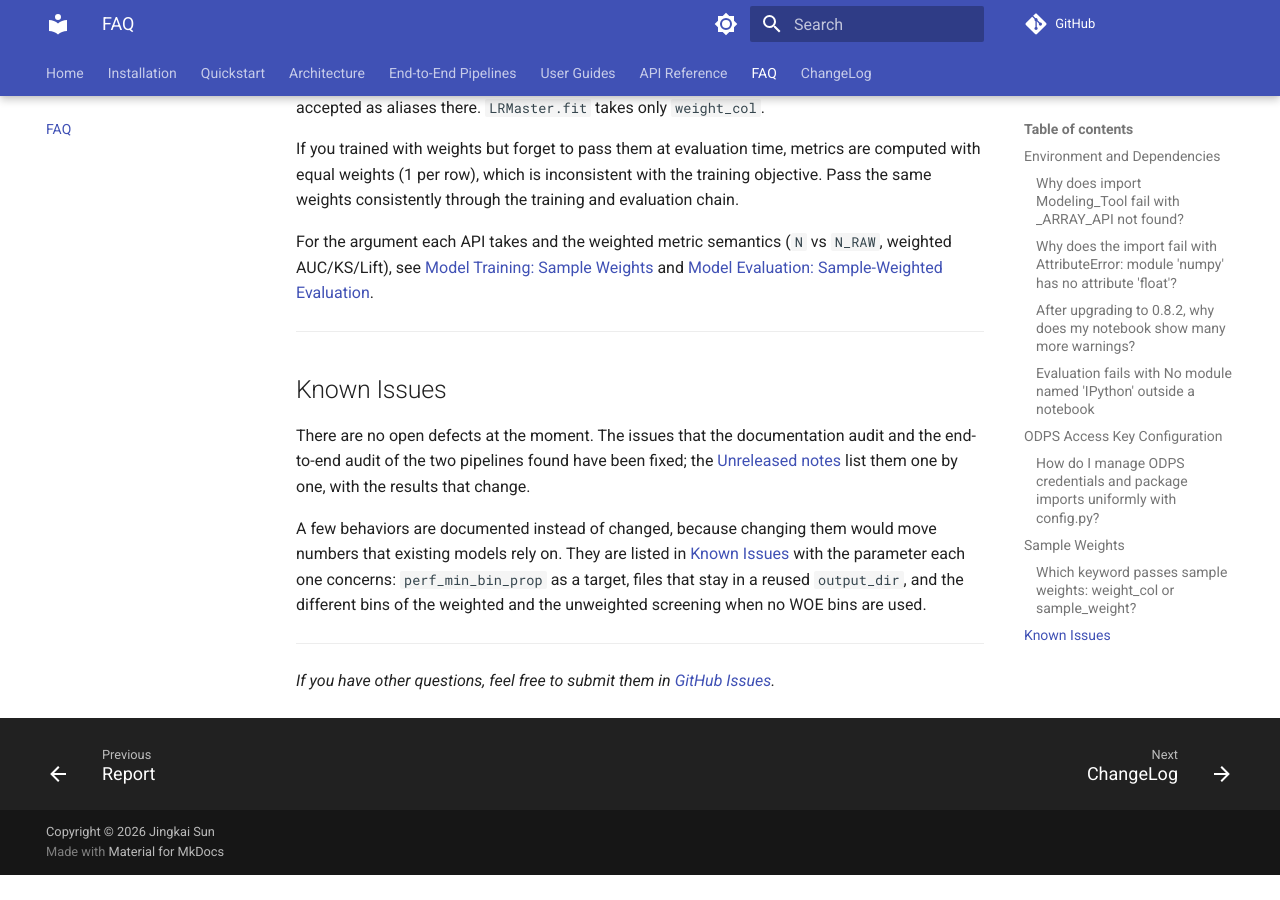
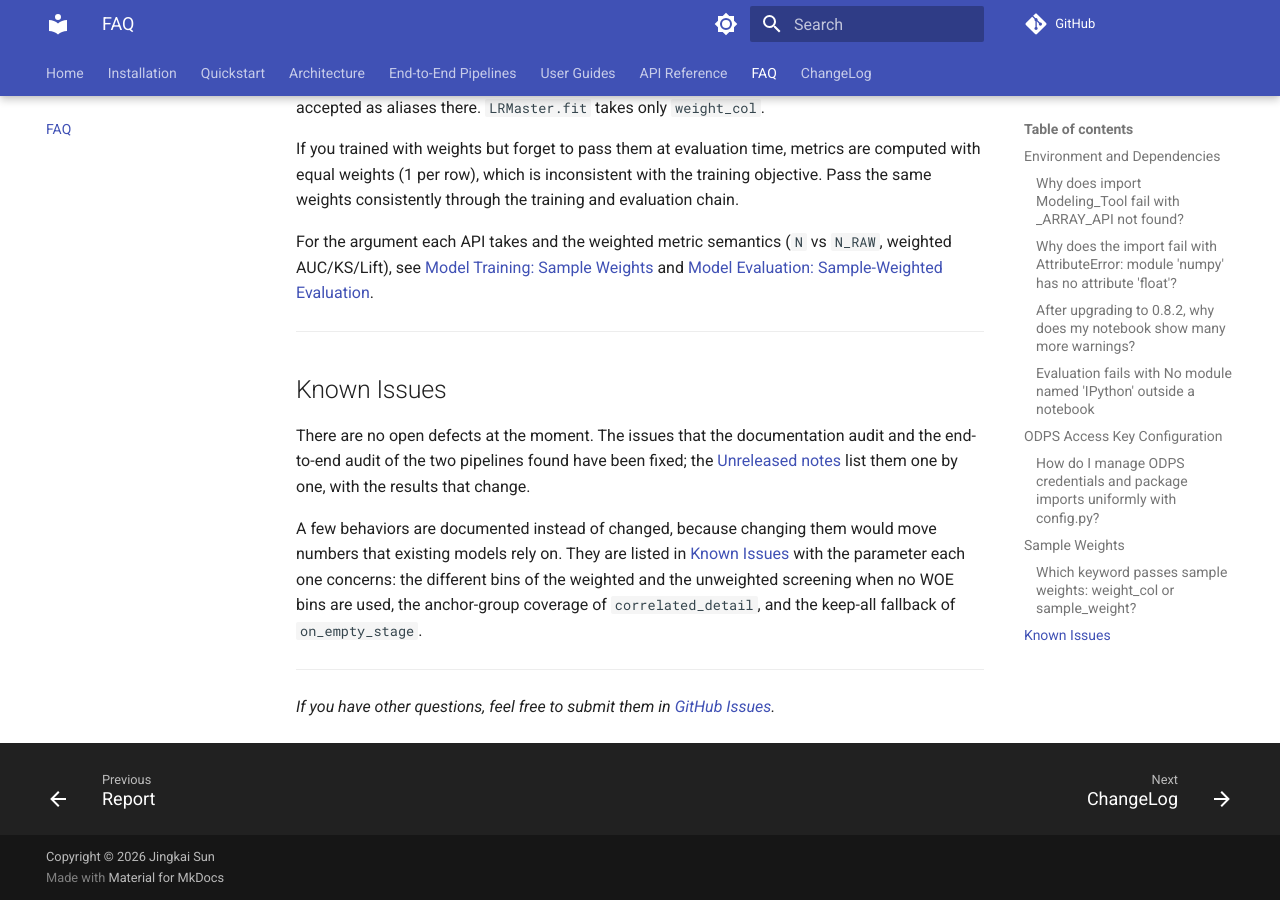
Before and after one commit to Kyle-J-Sun/SuperModelingFactory_doc, an MkDocs documentation site: the page built from docs/faq.md, in a window 1280 px wide and 900 px high, scrolled down 10229 px. Built offline with MkDocs 1.6.1 and Material for MkDocs 9.7.7, drawn with Linux system fonts in a browser that asks for light colours; comment, search, counter and statistics services are not loaded; before the commit the page ends 11104 px from its top, so only the background shows below that.

Commit message:
docs: evaluation min_bin_prop on both paths; clean_output_dir
perf_min_bin_prop and evaluator min_bin_prop rows, output_dir / clean_output_dir rows of both pipelines, two changelog
rows and the results that change; the two known issues are gone; FAQ.

Co-Authored-By: Claude Opus 5.5 <noreply@anthropic.com>
Claude-Session: https://claude.ai/code/session_01QhWkFn8EeZV7rvRHV85fAy

```diff
--- a/docs/faq.md
+++ b/docs/faq.md
@@ -427,7 +427,7 @@ For the argument each API takes and the weighted metric semantics (`N` vs `N_RAW
 
 There are no open defects at the moment. The issues that the documentation audit and the end-to-end audit of the two pipelines found have been fixed; the [Unreleased notes](changelog/unreleased.md) list them one by one, with the results that change.
 
-A few behaviors are documented instead of changed, because changing them would move numbers that existing models rely on. They are listed in [Known Issues](changelog/unreleased.md#6-known-issues) with the parameter each one concerns: `perf_min_bin_prop` as a target, files that stay in a reused `output_dir`, and the different bins of the weighted and the unweighted screening when no WOE bins are used.
+A few behaviors are documented instead of changed, because changing them would move numbers that existing models rely on. They are listed in [Known Issues](changelog/unreleased.md#6-known-issues) with the parameter each one concerns: the different bins of the weighted and the unweighted screening when no WOE bins are used, the anchor-group coverage of `correlated_detail`, and the keep-all fallback of `on_empty_stage`.
 
 ---
 
```
Also changed, not shown: docs/changelog/unreleased.md (+3 -3 lines), docs/guides/eval.md (+1 -1 lines), docs/pipeline_one_click.md (+5 -3 lines).
